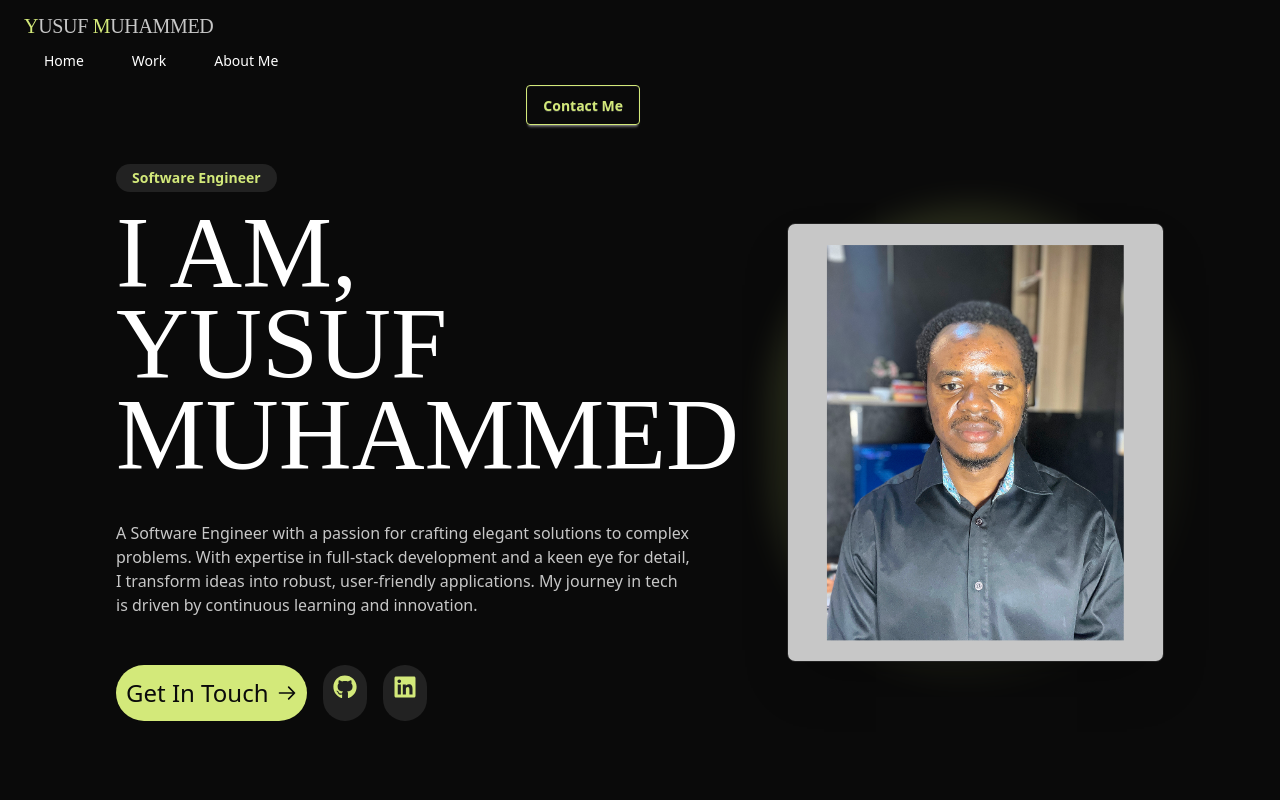
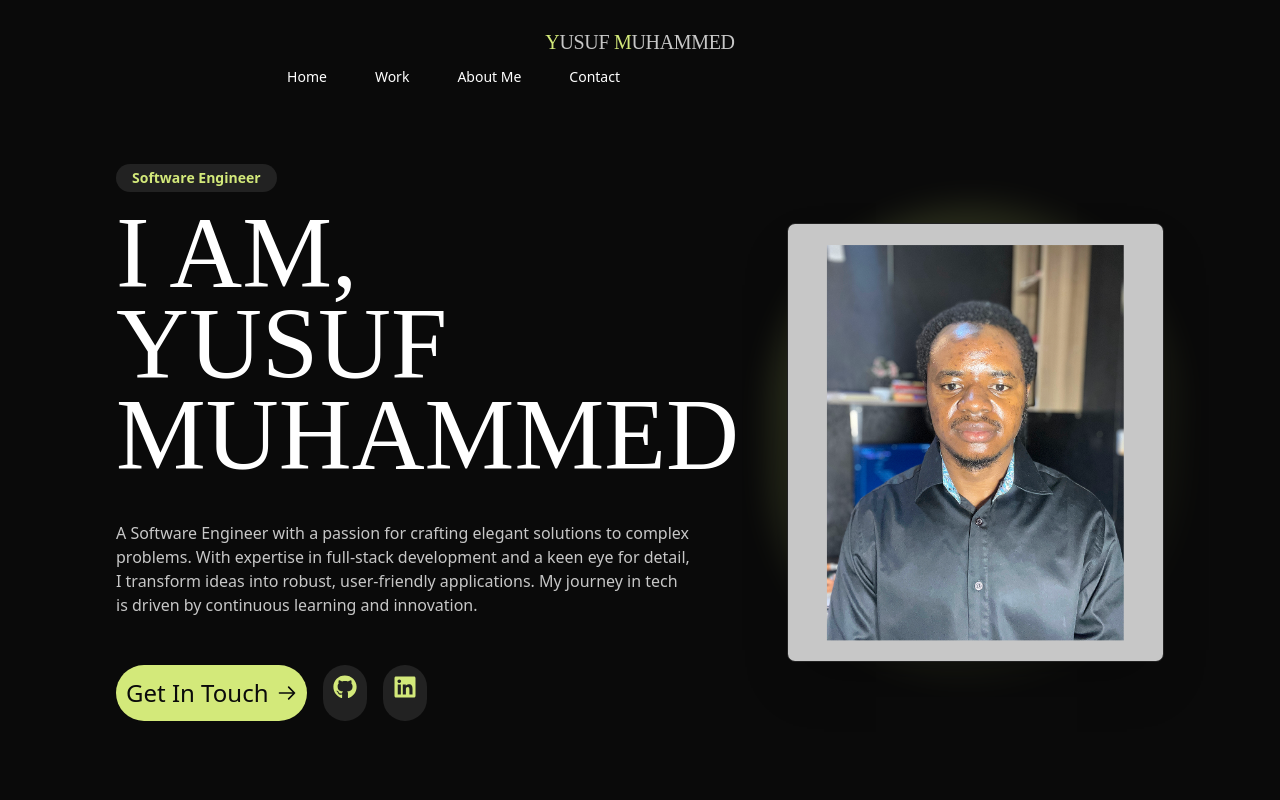
Before and after one commit to yusstech/my-portfoilio-website, a React (Vite) app: page / in a window 1280 px wide. Shown: the top 800 px of the page. Built offline with nearby package versions, Linux system fonts and the light colour scheme.

Commit message:
Feat: Updates on all files

```diff
--- a/src/App.jsx
+++ b/src/App.jsx
@@ -25,7 +25,7 @@ function App() {
 
             <Contact />
 
-            <Footer />
+
           </div>
         } />
       </Routes>
--- a/src/components/Navbar.jsx
+++ b/src/components/Navbar.jsx
@@ -24,17 +24,29 @@ function Navbar() {
     setIsMenuOpen(!isMenuOpen);
   };
 
+  // Close menu when clicking outside
+  useEffect(() => {
+    const handleClickOutside = (event) => {
+      if (isMenuOpen && !event.target.closest('.mobile-menu-container')) {
+        setIsMenuOpen(false);
+      }
+    };
+
+    document.addEventListener('mousedown', handleClickOutside);
+    return () => {
+      document.removeEventListener('mousedown', handleClickOutside);
+    };
+  }, [isMenuOpen]);
+
   return (
     <div className={`navbar fixed top-0 left-0 right-0 z-50 transition-all duration-300 ${
       scrolled ? "bg-[#0a0a0a]/90 backdrop-blur-md shadow-lg" : "bg-transparent"
     }`}>
       <div className="container mx-auto px-4">
         <div className="navbar-start">
-          <div className="dropdown">
-            <div
-              tabIndex={0}
-              role="button"
-              className="mobile-menu lg:hidden"
+          <div className="mobile-menu-container relative lg:hidden">
+            <button
+              className="mobile-menu p-2"
               onClick={toggleMenu}
             >
               {isMenuOpen ? (
@@ -42,39 +54,34 @@ function Navbar() {
               ) : (
                 <FaAlignRight className="h-5 w-5 text-white" />
               )}
-            </div>
+            </button>
+
             {isMenuOpen && (
-              <ul
-                tabIndex={0}
-                className="menu menu-text menu-sm dropdown-content bg-[#111111] border border-[#222222] rounded-lg z-50 mt-3 w-52 p-4 shadow-xl"
-              >
-                <li><a href="/" className="py-2 hover:text-[#d3e97a] transition-colors">Home</a></li>
-                <li><a href="/#work" className="py-2 hover:text-[#d3e97a] transition-colors">Work</a></li>
-                <li><a href="/about" className="py-2 hover:text-[#d3e97a] transition-colors">About Me</a></li>
-                <li><a href="/#contact" className="py-2 hover:text-[#d3e97a] transition-colors">Contact</a></li>
-              </ul>
+              <div className="absolute top-10 left-0 w-56 bg-[#111111] border border-[#222222] rounded-lg shadow-lg z-50">
+                <ul className="py-2">
+                  <li><a href="/" className="block px-4 py-2 text-white hover:text-[#d3e97a] transition-colors">Home</a></li>
+                  <li><a href="/#work" className="block px-4 py-2 text-white hover:text-[#d3e97a] transition-colors">Work</a></li>
+                  <li><a href="/about" className="block px-4 py-2 text-white hover:text-[#d3e97a] transition-colors">About Me</a></li>
+                  <li><a href="/#contact" className="block px-4 py-2 text-white hover:text-[#d3e97a] transition-colors">Contact</a></li>
+                </ul>
+              </div>
             )}
           </div>
+        </div>
+
+        <div className="navbar-center flex justify-center">
           <a href="/" className="logo-text text-xl font-bold text-white">
             <span className="text-[#d3e97a]">Y</span>USUF <span className="text-[#d3e97a]">M</span>UHAMMED
           </a>
         </div>
 
-        <div className="navbar-center hidden lg:flex">
+        <div className="navbar-end hidden lg:flex">
           <ul className="menu menu-horizontal gap-6">
             <li><a href="/" className="text-white hover:text-[#d3e97a] transition-colors">Home</a></li>
             <li><a href="/#work" className="text-white hover:text-[#d3e97a] transition-colors">Work</a></li>
             <li><a href="/about" className="text-white hover:text-[#d3e97a] transition-colors">About Me</a></li>
+            <li><a href="/#contact" className="text-white hover:text-[#d3e97a] transition-colors">Contact</a></li>
           </ul>
-        </div>
-
-        <div className="navbar-end">
-          <a
-            href="/#contact"
-            className="btn btn-sm md:btn-md border-[#d3e97a] bg-transparent text-[#d3e97a] hover:bg-[#d3e97a] hover:text-black transition-all"
-          >
-            Contact Me
-          </a>
         </div>
       </div>
     </div>
--- a/src/components/WorkExperience.jsx
+++ b/src/components/WorkExperience.jsx
@@ -106,7 +106,7 @@ function WorkExperience() {
         <div className="text-center">
           <a
             href="/resume.pdf"
-            download
+            download="Yusuf_Muhammed_Resume.pdf"
             className="inline-flex items-center gap-2 btn btn-lg border-[#d3e97a] bg-transparent text-[#d3e97a] hover:bg-[#d3e97a] hover:text-black transition-all"
           >
             <FaDownload />
```
